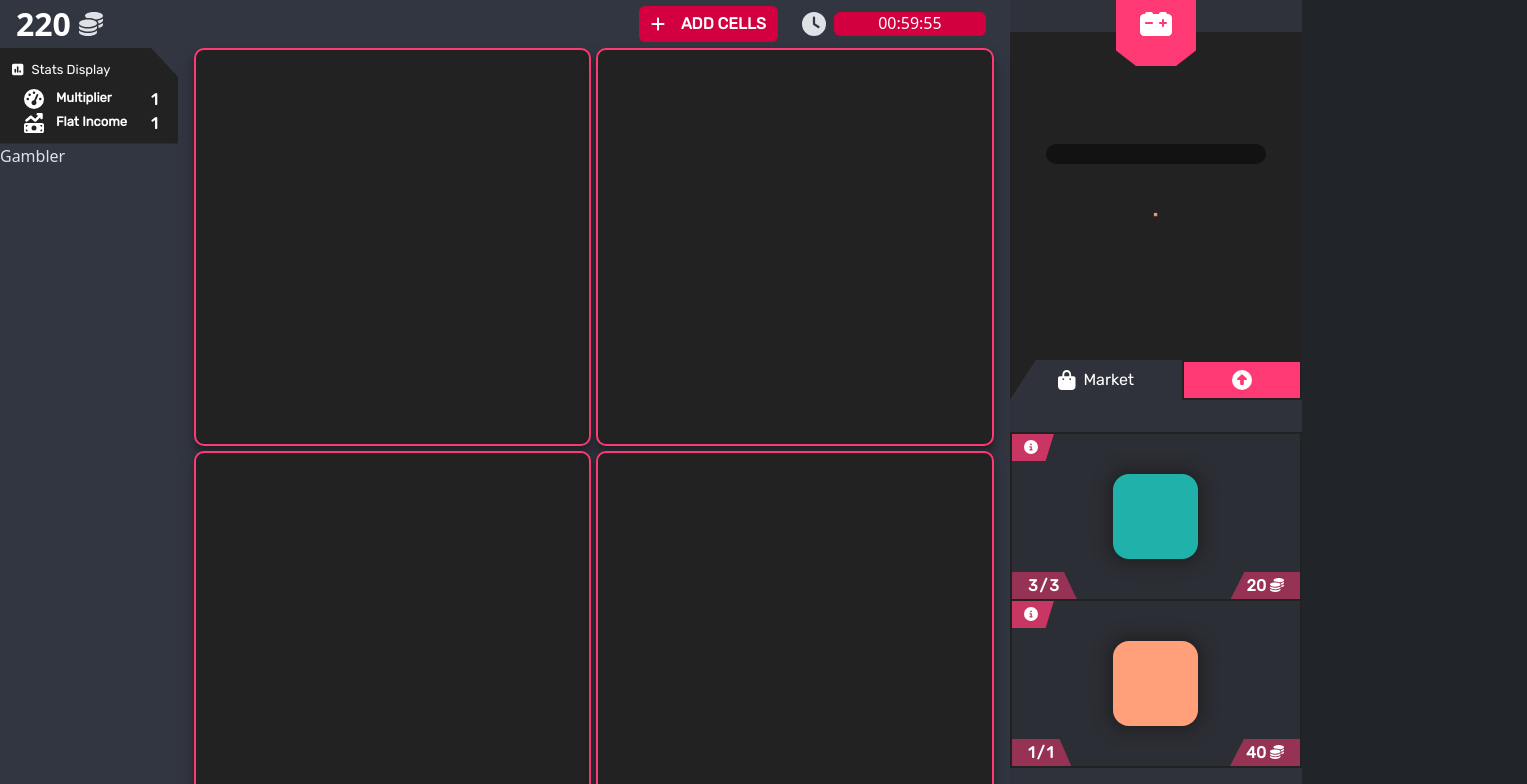
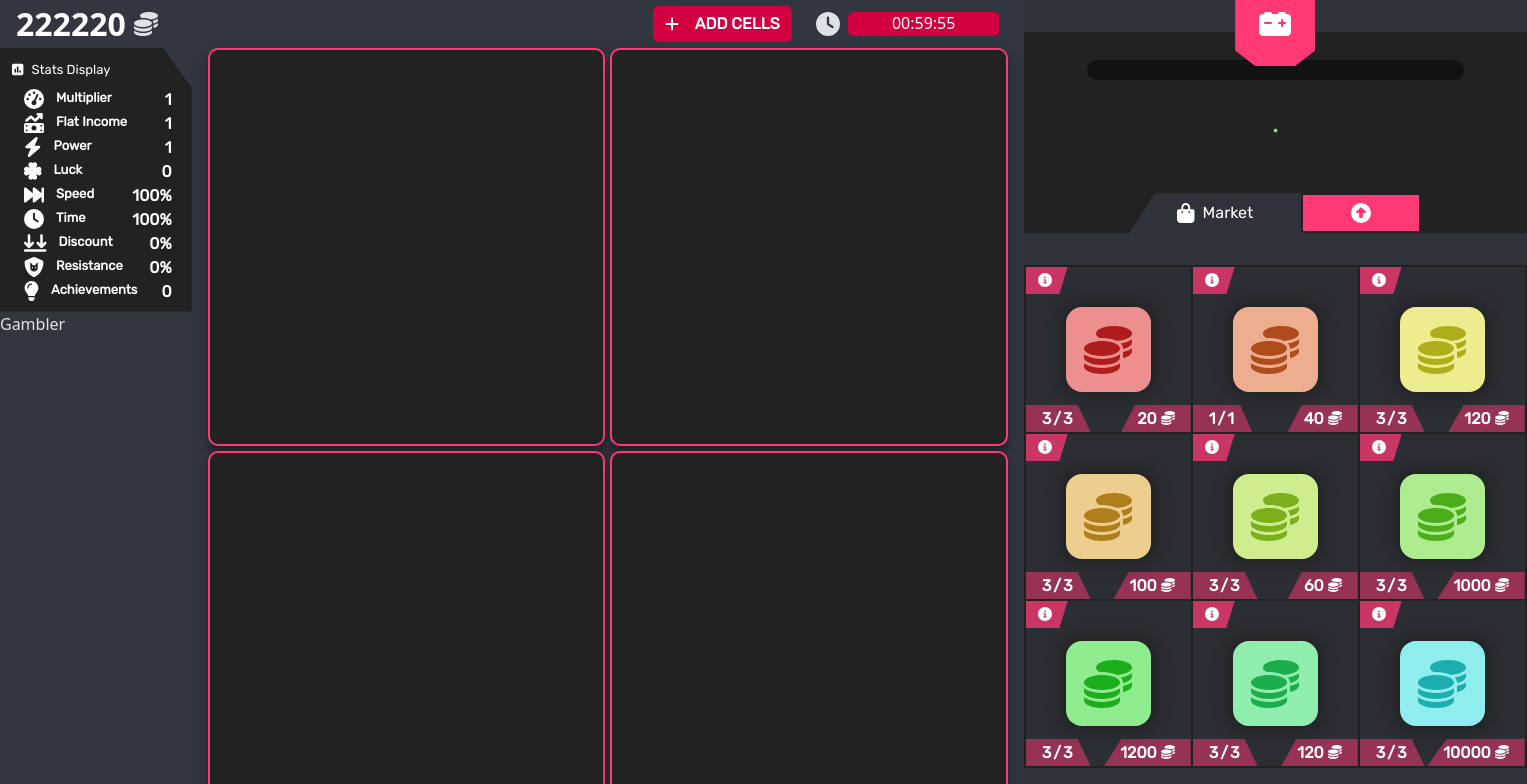
Before and after one commit to Myc22Ka/TheGame, a React (Create React App) app: page / in a window 1280 px wide. Shown: the top 784 px of the page, 1527 px wide, since content can reach past the window. Built offline with nearby package versions, Linux system fonts and the light colour scheme.

Commit message:
more pieces

```diff
--- a/src/components/Grid/Cell.tsx
+++ b/src/components/Grid/Cell.tsx
@@ -10,11 +10,9 @@ interface CellProps {
 const variants = {
   active: {
     scale: 1,
-    borderRadius: 10,
   },
   inactive: {
     scale: 0,
-    borderRadius: 100,
   },
 };
 
@@ -22,7 +20,7 @@ const Cell: React.FC<CellProps> = ({ cell }) => {
   return (
     <div className="cell">
       <motion.div
-        className={cell.insideCell.rule}
+        className={`piece ${cell.insideCell.rule}`}
         initial="initial"
         variants={variants}
         transition={pieceTransition}
--- a/src/components/Shop/Market/Cell/MarketCell.tsx
+++ b/src/components/Shop/Market/Cell/MarketCell.tsx
@@ -10,6 +10,8 @@ import {
   pieceVariants,
 } from "../../../../modules/Piece/utils";
 import { useMarket } from "../../../../contexts/MarketContext";
+import { FontAwesomeIcon } from "@fortawesome/react-fontawesome";
+import { faCoins } from "@fortawesome/free-solid-svg-icons";
 
 type MarketCellProps = {
   piece: PieceType;
@@ -76,7 +78,9 @@ const MarketCell: React.FC<MarketCellProps> = ({ piece }) => {
         transition={pieceTransition}
         onAnimationComplete={animationCompleteHandle}
         ref={pieceRef}
-      />
+      >
+        <FontAwesomeIcon icon={faCoins} size="3x" className="icon" />
+      </motion.div>
       <PieceInfo piece={piece} />
     </Stack>
   );
--- a/src/components/Shop/Piece/Piece.tsx
+++ b/src/components/Shop/Piece/Piece.tsx
@@ -29,7 +29,7 @@ const Piece: React.FC<PieceProps> = ({ piece, animate }) => {
 
   return (
     <motion.div
-      className={piece.rule}
+      className={`piece ${piece.rule}`}
       drag={["active", "inactive"].includes(tile.animate)}
       onDragStart={handleDragStart}
       onDragEnd={(e) => handleDragEnd(e, false)}
--- a/src/components/SidePanel/StatsDisplay/StatsDisplay.tsx
+++ b/src/components/SidePanel/StatsDisplay/StatsDisplay.tsx
@@ -3,8 +3,15 @@ import { useScore } from "../../../contexts/ScoreContext";
 import { Col, Container, Row, Stack } from "react-bootstrap";
 import {
   IconDefinition,
+  faArrowsDownToLine,
+  faBolt,
+  faClock,
+  faClover,
+  faForwardFast,
   faGaugeHigh,
+  faLightbulb,
   faMoneyBillTrendUp,
+  faShieldCat,
   faSquarePollVertical,
 } from "@fortawesome/free-solid-svg-icons";
 import { FontAwesomeIcon } from "@fortawesome/react-fontawesome";
@@ -13,7 +20,17 @@ import styles from "../../../styles/style.module.scss";
 const StatsDisplay: React.FC = () => {
   const { score } = useScore();
 
-  const icons: IconDefinition[] = [faGaugeHigh, faMoneyBillTrendUp];
+  const icons: IconDefinition[] = [
+    faGaugeHigh,
+    faMoneyBillTrendUp,
+    faBolt,
+    faClover,
+    faForwardFast,
+    faClock,
+    faArrowsDownToLine,
+    faShieldCat,
+    faLightbulb,
+  ];
 
   const changeCammelCaseToSpace = (text: string) => {
     const result = text.replace(/([A-Z])/g, " $1");
@@ -52,7 +69,9 @@ const StatsDisplay: React.FC = () => {
                 </div>
               </Col>
               <Col style={{ flex: 0 }}>
-                <div>{parseFloat(value.toFixed(1))}</div>
+                <div>{`${parseFloat(value.toFixed(1))}${
+                  [4, 5, 6, 7].includes(index) ? "%" : ""
+                }`}</div>
               </Col>
             </Row>
           );
--- a/src/config.json
+++ b/src/config.json
@@ -1,9 +1,16 @@
 {
   "score": {
-    "gold": 215,
+    "gold": 222215,
     "gameStats": {
       "multiplier": 1,
-      "flatIncome": 1
+      "flatIncome": 1,
+      "power": 1,
+      "luck": 0,
+      "speed": 100,
+      "time": 100,
+      "discount": 0,
+      "resistance": 0,
+      "achievements": 0
     }
   },
   "grid": {
@@ -28,7 +35,7 @@
         "id": 1,
         "description": "Some text1",
         "buy": 20,
-        "rule": "gold",
+        "rule": "multiplier",
         "level": 1,
         "uses": 3,
         "activators": {
@@ -39,9 +46,86 @@
         "id": 2,
         "description": "Some text",
         "buy": 40,
-        "rule": "gold_add",
+        "rule": "flatIncome",
         "level": 1,
         "uses": 1,
+        "activators": {
+          "flatIncome": 1
+        }
+      },
+      {
+        "id": 3,
+        "description": "Some text",
+        "buy": 120,
+        "rule": "power",
+        "level": 1,
+        "uses": 3,
+        "activators": {
+          "flatIncome": 1
+        }
+      },
+      {
+        "id": 4,
+        "description": "Some text",
+        "buy": 100,
+        "rule": "luck",
+        "level": 1,
+        "uses": 3,
+        "activators": {
+          "flatIncome": 1
+        }
+      },
+      {
+        "id": 5,
+        "description": "Some text",
+        "buy": 60,
+        "rule": "speed",
+        "level": 1,
+        "uses": 3,
+        "activators": {
+          "flatIncome": 1
+        }
+      },
+      {
+        "id": 6,
+        "description": "Some text",
+        "buy": 1000,
+        "rule": "time",
+        "level": 1,
+        "uses": 3,
+        "activators": {
+          "flatIncome": 1
+        }
+      },
+      {
+        "id": 7,
+        "description": "Some text",
+        "buy": 1200,
+        "rule": "discount",
+        "level": 1,
+        "uses": 3,
+        "activators": {
+          "flatIncome": 1
+        }
+      },
+      {
+        "id": 8,
+        "description": "Some text",
+        "buy": 120,
+        "rule": "resistance",
+        "level": 1,
+        "uses": 3,
+        "activators": {
+          "flatIncome": 1
+        }
+      },
+      {
+        "id": 9,
+        "description": "Some text",
+        "buy": 10000,
+        "rule": "booster",
+        "level": 1,
+        "uses": 3,
         "activators": {
           "flatIncome": 1
         }
--- a/src/modules/Piece/utils.ts
+++ b/src/modules/Piece/utils.ts
@@ -25,7 +25,7 @@ const pieceVariants = {
   initial: { scale: 0, rotate: 0 },
   active: { scale: 1, rotate: 0, zIndex: 10 },
   inactive: { scale: 1, rotate: 0, zIndex: 1 },
-  drag: { scale: 0, rotate: [270, 0] },
+  drag: { scale: 0, rotate: [360, 0] },
   return: {
     scale: 1,
     rotate: 0,
--- a/src/styles/constants.scss
+++ b/src/styles/constants.scss
@@ -17,6 +17,17 @@ $font-size-small: clamp(0.6rem, 4vw, 2rem);
 
 // Piece:
 $pieceSize: 85px;
+$pieceCol: #ed8f8f;
+$pieces: (
+  "multiplier": adjust-hue($pieceCol, 0),
+  "flatIncome": adjust-hue($pieceCol, 20),
+  "luck": adjust-hue($pieceCol, 40),
+  "power": adjust-hue($pieceCol, 60),
+  "speed": adjust-hue($pieceCol, 80),
+  "time": adjust-hue($pieceCol, 100),
+  "discount": adjust-hue($pieceCol, 120),
+  "resistance": adjust-hue($pieceCol, 140),
+);
 
 // misc:
 $shadow:
@@ -31,3 +42,13 @@ $border-radius: 10px;
   align-items: center;
   justify-content: center;
 }
+
+// keyframes:
+@keyframes rainbow {
+  @for $i from 0 through 25 {
+    #{$i * 4%} {
+      background-color: adjust-hue($pieceCol, $i * calc(360 / 26));
+      fill: darken(adjust-hue($pieceCol, $i * calc(360 / 26)), 35);
+    }
+  }
+}
--- a/src/styles/shop.scss
+++ b/src/styles/shop.scss
@@ -30,18 +30,28 @@
   top: -50%;
 }
 
-.gold,
-.gold_add {
+.piece {
   transition: background-color 0.1s ease-in-out;
-  background: lightseagreen;
   width: $pieceSize;
   height: $pieceSize;
   border-radius: 1rem;
   position: relative;
   box-shadow: 0px 0px 15px 5px $third;
-}
-.gold_add {
-  background: lightsalmon;
+  @include flex-center;
+  @each $name, $color in $pieces {
+    &.#{$name} {
+      background-color: $color;
+      path {
+        fill: darken($color, 35);
+      }
+    }
+  }
+  &.booster {
+    animation: rainbow 1s infinite alternate;
+    path {
+      fill: inherit;
+    }
+  }
 }
 
 .devider {
@@ -62,6 +72,9 @@
     }
     position: relative;
     &.locked {
+      .icon path {
+        fill: $background;
+      }
       .piece,
       .uses,
       .price {
--- a/src/styles/sidepanel.scss
+++ b/src/styles/sidepanel.scss
@@ -5,7 +5,7 @@
   color: white;
   font-family: $font;
   font-weight: bold;
-  clip-path: polygon(85% 0%, 100% 30%, 100% 100%, 0 100%, 0 0);
+  clip-path: polygon(85% 0%, 100% 15%, 100% 100%, 0 100%, 0 0);
   width: max-content;
   .stats-btn {
     @include flex-center;
```
